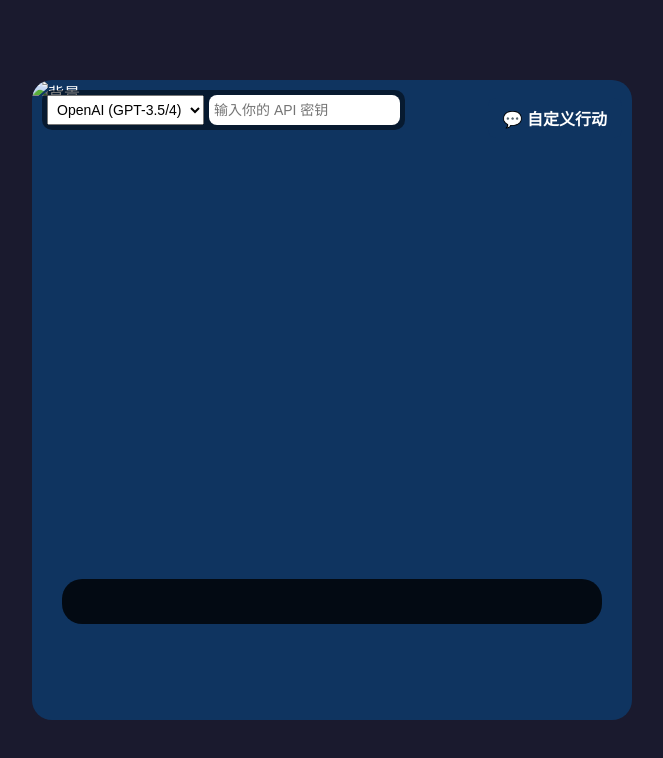
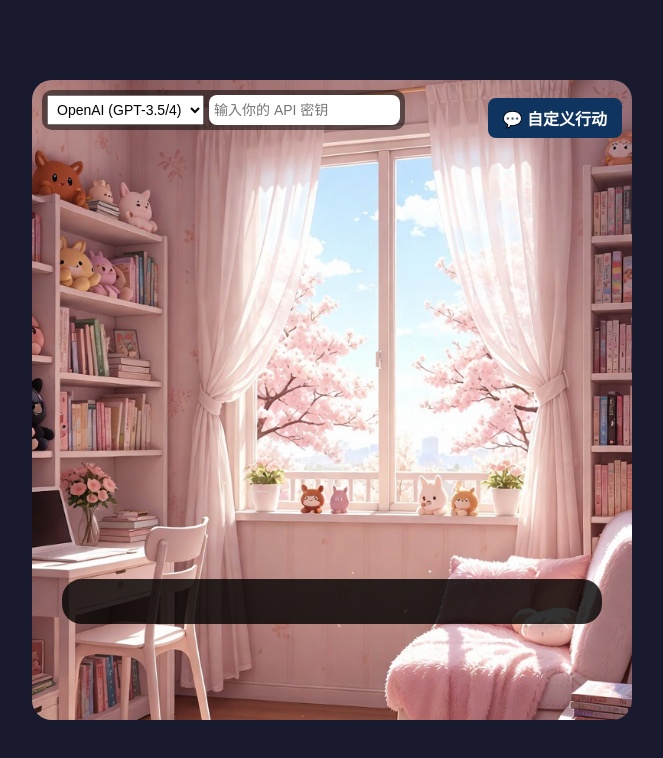
Before and after one commit to minghede267-jpg/ai-dream-lover, a plain HTML site: page game.html in a window 1280 px wide. Shown: the whole page, without its empty margins (308-971 px from the left). Drawn offline with nearby package versions, Linux system fonts and the light colour scheme.

Commit message:
Update background image file name in game.html

```diff
--- a/game.html
+++ b/game.html
@@ -8,7 +8,8 @@
 </head>
 <body>
     <div id="game-container">
-        <img id="background" src="assets/bg_default.jpg" alt="背景">
+        <!-- 注意：背景图文件名已改为 bg_default.jpg.JPG -->
+        <img id="background" src="assets/bg_default.jpg.JPG" alt="背景">
         <canvas id="character-canvas" width="400" height="400"></canvas>
         <div id="dialogue-box">
             <div id="speaker-name"></div>
```
